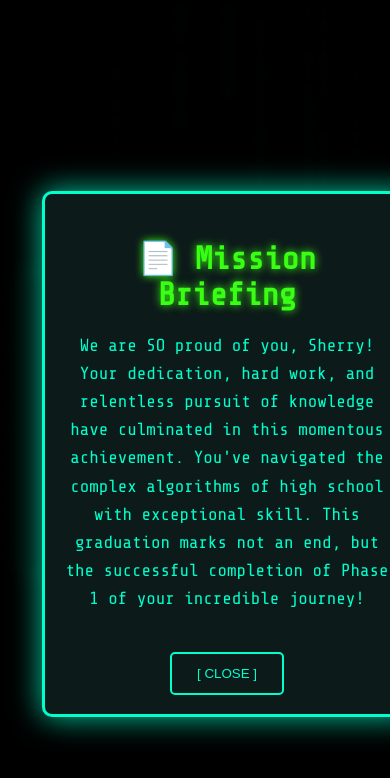
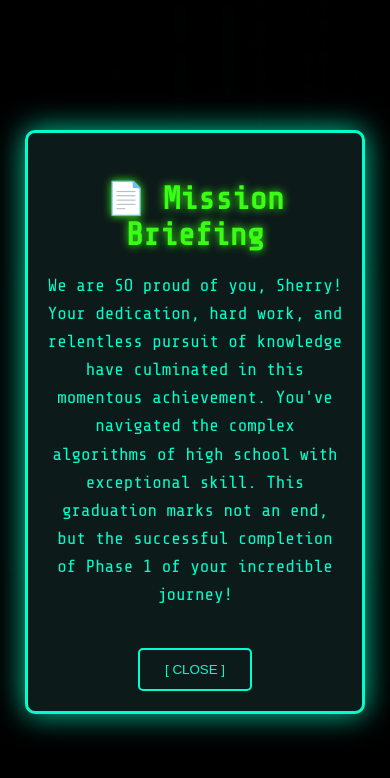
Before and after one commit to maryam-amir-2/sherry-congrats, a plain HTML site: page index.html in a window 390 px wide. Both pictures are taken after a click on the button "> MISSION_BRIEFING". Drawn offline with nearby package versions, Linux system fonts and the light colour scheme.

Commit message:
Update index.html

```diff
--- a/index.html
+++ b/index.html
@@ -53,12 +53,10 @@
       margin-bottom: 15px;
       text-shadow: 0 0 5px #00ffcc, 0 0 10px #00ffcc;
       letter-spacing: 2px;
-      color: #00ffcc;
     }
 
     .console-text {
       font-size: 1.2em;
-      text-align: center;
       margin-bottom: 25px;
       color: #aaffcc;
     }
@@ -111,7 +109,8 @@
     .overlay {
       display: none;
       position: fixed;
-      top: 0; left: 0;
+      top: 0;
+      left: 0;
       width: 100%;
       height: 100%;
       background: rgba(0,0,0,0.95);
@@ -119,10 +118,11 @@
       z-index: 999;
       justify-content: center;
       align-items: center;
-      padding: 2rem;
+      padding: 2rem 1rem;
       backdrop-filter: blur(5px);
       animation: fadeIn 0.5s ease-out;
       overflow-y: auto;
+      box-sizing: border-box;
     }
 
     .overlay-content {
@@ -136,6 +136,8 @@
       text-align: center;
       border-radius: 10px;
       box-sizing: border-box;
+      max-height: 90vh;
+      overflow-y: auto;
     }
 
     .overlay-content h2 {
@@ -233,7 +235,7 @@
       .commands button { width: 80%; margin: 0 auto; }
       .overlay-content {
         padding: 1.2rem;
-        max-height: 90vh;
+        max-height: 85vh;
         overflow-y: auto;
       }
     }
```
